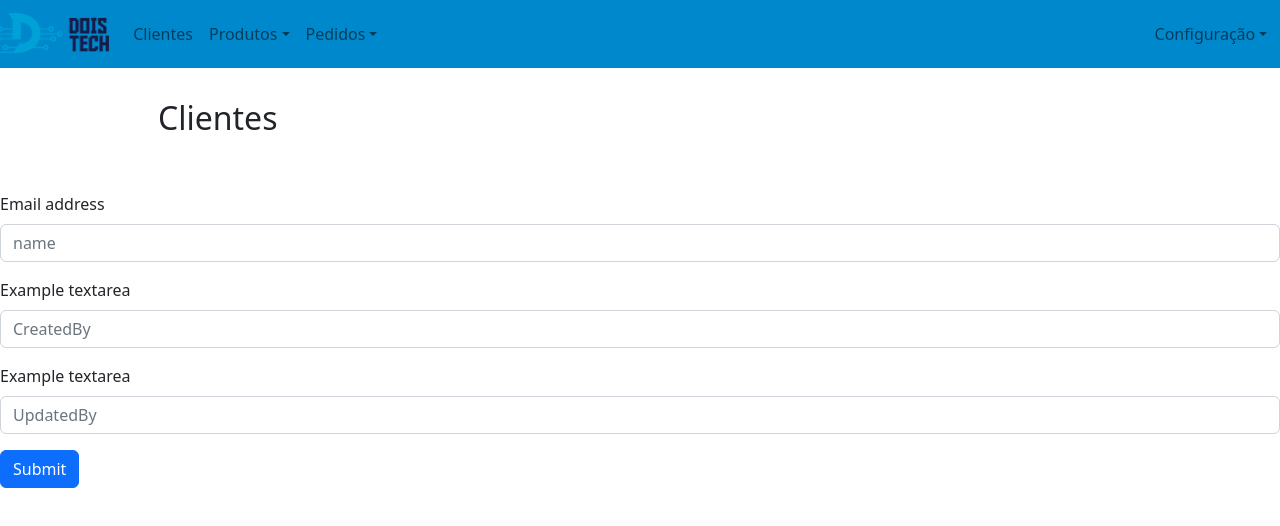
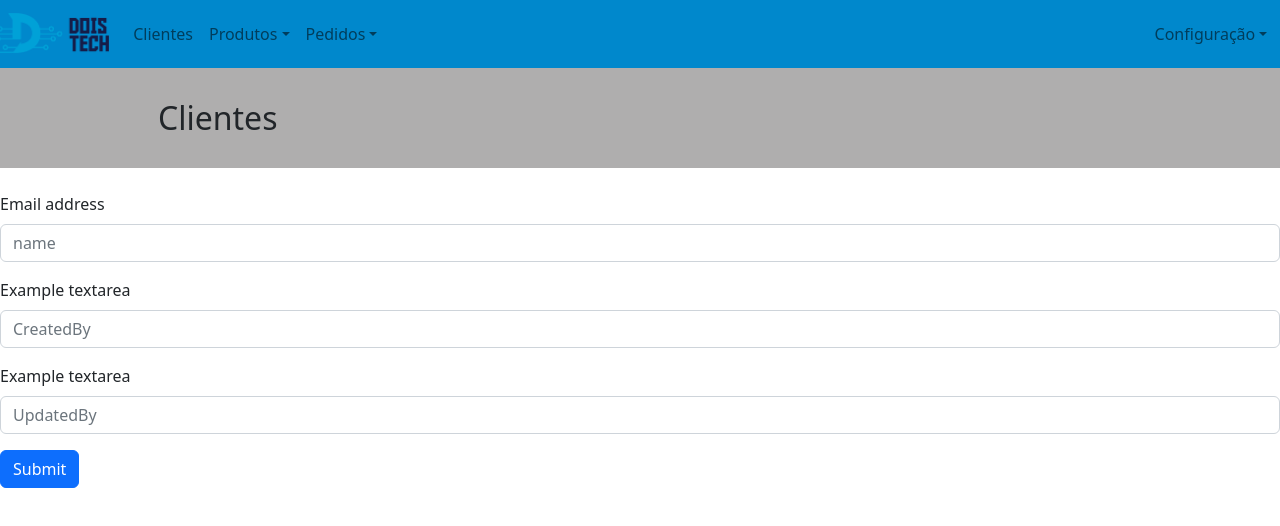
Before and after one commit to doistech/admin-simei-react, a React (Create React App) app: page /CadastroClientes in a window 1280 px wide. Shown: the top 526 px of the page. Built offline with nearby package versions, Linux system fonts and the light colour scheme.

Commit message:
Atualizacao,06-11-22

```diff
--- a/src/components/Clientes/Clientes.jsx
+++ b/src/components/Clientes/Clientes.jsx
@@ -99,8 +99,8 @@ function Clientes() {
                     <td>{cliente.createdBy}</td>
                     <td>{cliente.updatedBy}</td>
                     <td>{cliente.adress}</td>
-                    <td><Link to='/EditarCliente'><Button id="Button" variant="link" onClick={() => setData(cliente)}>Editar</Button></Link>{' '}
-                      <Button variant="link" id="Button"  onClick={() => onDelete(cliente.id)}>Excluir</Button></td>
+                     <td><Link to='/EditarCliente'><Button id="Button" variant="link" onClick={() => setData(cliente)}>Editar</Button></Link>{/*{' '}
+                      <Button variant="link" id="Button"  onClick={() => onDelete(cliente.id)}>Excluir</Button>*/}</td>
                   </tr>);
               })
             }
@@ -114,7 +114,7 @@ function Clientes() {
           onPageChange={page => setCurrentPage(page)}
         />
       </div>
-      <Footer />
+      <Footer/>
     </div>
   )
 
--- a/src/components/Clientes/TabelaCliente.css
+++ b/src/components/Clientes/TabelaCliente.css
@@ -1,10 +1,10 @@
 .Tabela{
     text-align: left;
-    width: 75%;
+    width: 80%;
     margin-top: auto;
     margin-left: auto;
     margin-right: auto;
-    overflow-x: scroll;
+    /*overflow-x: scroll;*/
     color:white;
     font-size: small;
 }
@@ -15,5 +15,19 @@ color: white;
 
 #Button{
     padding: 5px;
-    font-size: x-small;
+    font-size: small;
 }
+
+.clientes{
+    position: flex;
+    width: 100%;
+    height: 100px;
+    display: -ms-flexbox;
+    display: flex;
+    min-width: 0;
+    word-wrap: break-word;
+    background-color: #afaeae;
+    background-clip: border-box;
+    padding: 1,25rem;
+
+}
--- a/src/components/Clientes/TituloClientes.js
+++ b/src/components/Clientes/TituloClientes.js
@@ -1,8 +1,8 @@
-import '../Home/Home.css';
+import './TabelaCliente.css';
 
 function TituloClientes (){
     return (
-      <div className="sejabemvindo">
+      <div className="clientes">
         <h1 className='h3'>Clientes</h1>
       </div>
     )
--- a/src/components/Menu/Footer.css
+++ b/src/components/Menu/Footer.css
@@ -1,3 +1,4 @@
+@media (min-width: 800px),(min-height: 800px){
 .footer{
     background-color: #0081c2;
     color: rgb(255, 255, 255);
@@ -5,10 +6,13 @@
     text-align: center;
     width: 100%;
     height: 55px;
-    margin-top: 0.4rem;
-    position: fixed;
+    margin-top: 11%;
+    position: relative;
+    /*margin-bottom: -50%;*/
+    bottom: 0%;
 }
 
 .copy-right{
    padding-top: 0.7rem;
 }
+}
--- a/src/components/pagination.scss
+++ b/src/components/pagination.scss
@@ -1,10 +1,14 @@
 .pagination-container {
     display: flex;
     list-style-type: none;
+    background: rgb(206, 206, 206);
+    margin-top: -16px;
+    /*margin-bottom: -1px;*/
+    bottom: 40%;
 
     .pagination-item {
       padding: 0 12px;
-      height: 32px;
+      height: 25px;
       text-align: center;
       margin: auto 4px;
       color: rgba(0, 0, 0, 0.87);
@@ -12,7 +16,6 @@
       box-sizing: border-box;
       align-items: center;
       letter-spacing: 0.01071em;
-      border-radius: 16px;
       line-height: 1.43;
       font-size: 13px;
       min-width: 32px;
```
